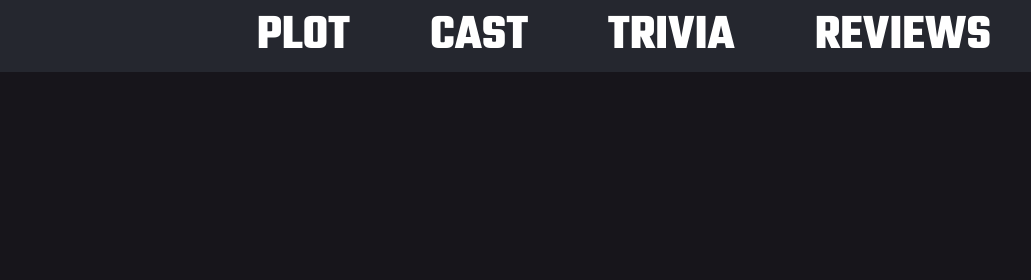
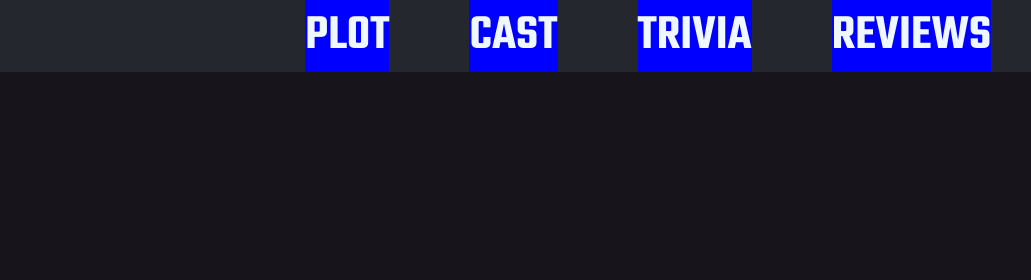
Before and after one commit to geert-h/Webtech-Opdracht-1, a plain HTML site: page index.html in a window 1280 px wide. Shown: the top 280 px of the page, 249-1280 px from the left. Drawn offline with Linux system fonts and the light colour scheme.

Commit message:
Sergey says hello, fixed the mobile menu? maybe?

```diff
--- a/css-files/style.css
+++ b/css-files/style.css
@@ -100,21 +100,30 @@
     right: 200%;
     top: 0;
     flex-direction: column;
-    padding-top: 2rem;
-    justify-content: space-around;
-    align-items: center;
+    padding-top: 10vh;
+    padding-left: 5vw;
+    align-items:flex-start;
     background-color: #25272f;
     width: 100%;
     height: 100vh;
-    text-align: center;
     transition: 0.3s;
     z-index: 2;
     list-style-type: none;
 }
 
 .nav-content__unordered-list__item {
-    margin: 1vh 0;
+    margin: 0.5vh 0;
     z-index: 3;
+    /* background-color: green; */
+}
+
+.nav-content__unordered-list__item__ref {
+    color: aliceblue;
+    font-family: "Teko SemiBold";
+    font-size: 11vh;
+    height: auto;
+    text-decoration: none;
+    background-color: blue;
 }
 
 .nav-content__unordered-list.active {
@@ -196,13 +205,7 @@ html.active, body.active {
         font-size: 5rem;
         font-family: "Teko Bold", sans-serif;
     }
-    a {
-        color: aliceblue;
-        font-family: "Teko Bold", sans-serif;
-        font-weight: 900;
-        font-size: 14rem;
-        text-decoration: none;
-    }
+
     #mobile-nav-links {
         height: 90vh;
         background-color: #3b425c;
@@ -316,23 +319,6 @@ html.active, body.active {
 
 @media screen and (min-width: 1024px) {
 
-    /* GENERAL */
-
-    h1 {
-        align-items: center;
-        text-align: center;
-        font-size: 6rem;
-        font-family: "Teko Bold", sans-serif;
-    }
-
-    a {
-        color: white;
-        font-family: "Teko Bold", sans-serif;
-        font-weight: 900;
-        font-size: 5rem;
-        text-decoration: none;
-    }
-
     .nav-content {
         height: auto;
     }
@@ -364,6 +350,10 @@ html.active, body.active {
     .nav-content__unordered-list__item {
         margin: 0 0;
         padding: 0rem 4rem;
+    }
+
+    .nav-content__unordered-list__item__ref {
+        font-size: 5rem;
     }
 
     .plot-scrn__content {
--- a/index.html
+++ b/index.html
@@ -17,10 +17,10 @@
         </div>
         <a class="nav-content__logo-link" href="./index.html"><img class="nav-content__logo-link__image" src="/resources/logo-white.png" alt="top gun logo"></a>
         <ul class="nav-content__unordered-list">
-            <li class="nav-content__unordered-list__item"><a class="nav-item" href="./plot.html">PLOT</a></li>
-            <li class="nav-content__unordered-list__item"><a class="nav-item" href="./cast.html">CAST</a></li>
-            <li class="nav-content__unordered-list__item"><a class="nav-item" href="./trivia.html">TRIVIA</a></li>
-            <li class="nav-content__unordered-list__item"><a class="nav-item" href="./reviews.html">REVIEWS</a></li>
+            <li class="nav-content__unordered-list__item"><a class="nav-content__unordered-list__item__ref" href="./plot.html">PLOT</a></li>
+            <li class="nav-content__unordered-list__item"><a class="nav-content__unordered-list__item__ref" href="./cast.html">CAST</a></li>
+            <li class="nav-content__unordered-list__item"><a class="nav-content__unordered-list__item__ref" href="./trivia.html">TRIVIA</a></li>
+            <li class="nav-content__unordered-list__item"><a class="nav-content__unordered-list__item__ref" href="./reviews.html">REVIEWS</a></li>
         </ul>
     </nav>
     <section id="vidsection">
```
Also changed, not shown: cast.html (+4 -4 lines), plot.html (+4 -4 lines), reviews.html (+4 -4 lines), trivia.html (+4 -4 lines).
